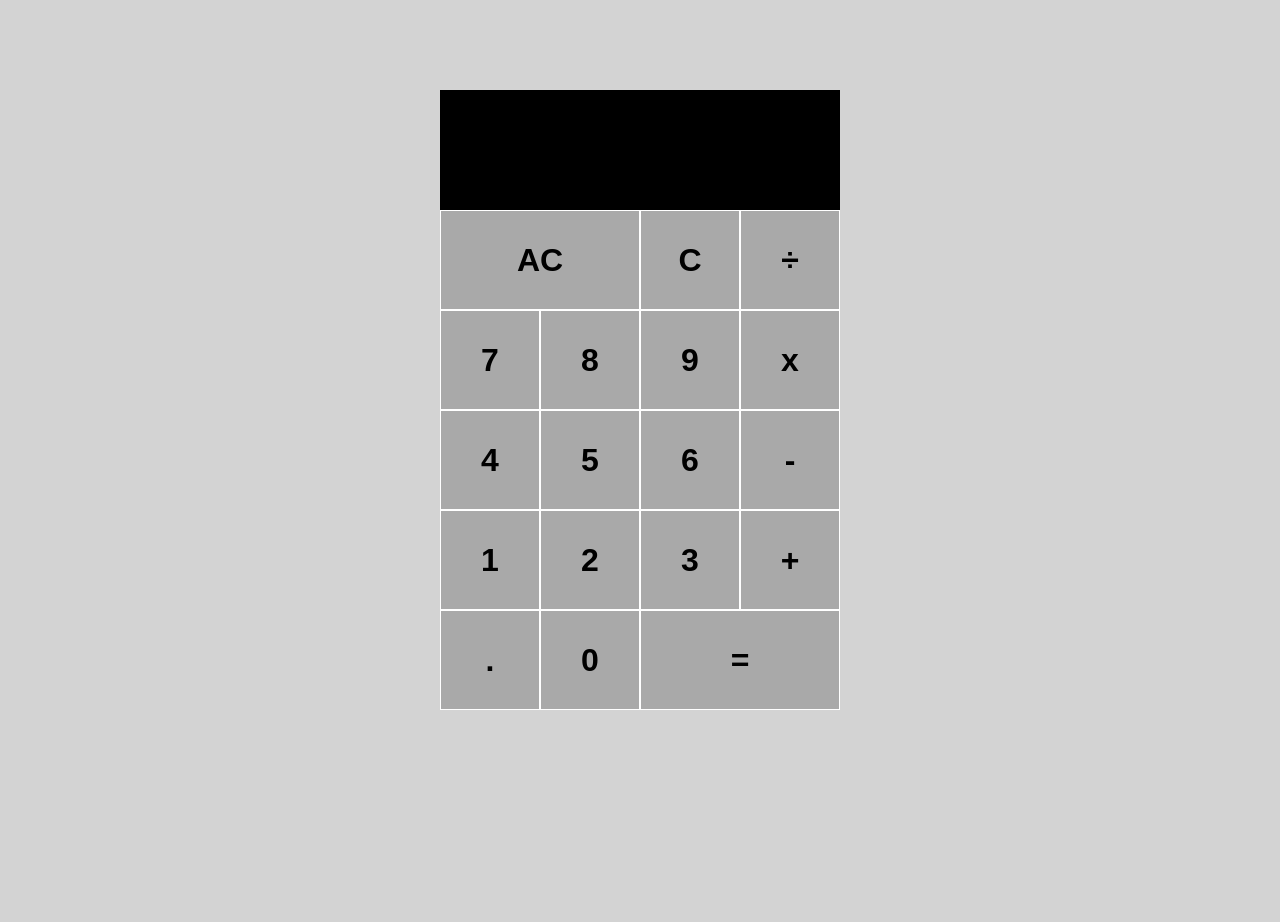
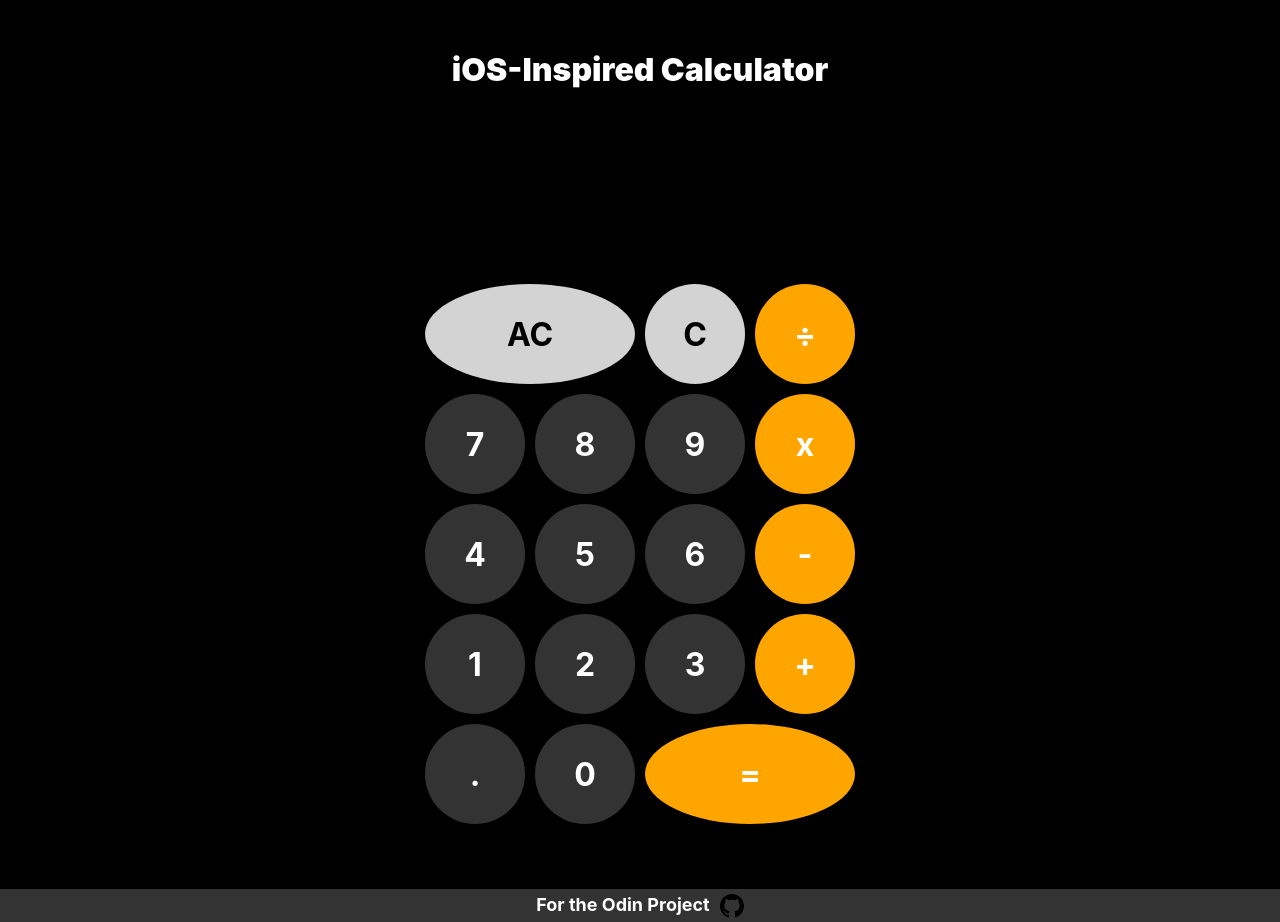
Before and after one commit to pmcmahan1/Calculator, a plain HTML site: page index.html in a window 1280 px wide. Before the commit the page ends 800 px from the top, so only its background shows below. Drawn offline with Linux system fonts and the light colour scheme; a web font is replaced by a local one.

Commit message:
Css stylizing

```diff
--- a/index.html
+++ b/index.html
@@ -6,35 +6,43 @@
     <meta name="viewport" content="width=device-width, initial-scale=1.0">
     <title>Calculator</title>
     <link href="styles.css" rel="stylesheet">
-    <link href="https://fonts.cdnfonts.com/css/scientific-calculator-lcd" rel="stylesheet">
 </head>
 <body>
+    <div class="header">iOS-Inspired Calculator</div>
+
     <div class="container-grid">
+
         <div class="result">
             <div data-previous-operand class="results-one"></div>
             <div data-current-operand class="results-two"></div>
         </div>
-        <button data-clear class="span-two">AC</button>
-        <button data-delete>C</button>
-        <button data-operate>÷</button>
-        <button data-number>7</button>
-        <button data-number>8</button>
-        <button data-number>9</button>
-        <button data-operate>x</button>
-        <button data-number>4</button>
-        <button data-number>5</button>
-        <button data-number>6</button>
-        <button data-operate>-</button>
-        <button data-number>1</button>
-        <button data-number>2</button>
-        <button data-number>3</button>
-        <button data-operate>+</button>
-        <button data-number>.</button>
-        <button data-number>0</button>
-        <button data-equals class="span-two">=</button>
+        <button data-clear class="span-two erase">AC</button>
+        <button data-delete class="erase">C</button>
+        <button data-operate class="operand">÷</button>
+        <button data-number class="number">7</button>
+        <button data-number class="number">8</button>
+        <button data-number class="number">9</button>
+        <button data-operate class="operand">x</button>
+        <button data-number class="number">4</button>
+        <button data-number class="number">5</button>
+        <button data-number class="number">6</button>
+        <button data-operate class="operand">-</button>
+        <button data-number class="number">1</button>
+        <button data-number class="number">2</button>
+        <button data-number class="number">3</button>
+        <button data-operate class="operand">+</button>
+        <button data-number class="number">.</button>
+        <button data-number class="number">0</button>
+        <button data-equals class="span-two operand">=</button>
+
     </div>
 
 
+    <div class="footer">For the Odin Project
+        <a href="https://github.com/pmcmahan1">
+            <img src= "github.svg">
+          </a>
+    </div>
 
 
 
--- a/styles.css
+++ b/styles.css
@@ -1,6 +1,6 @@
 *, *::before, *::after {
     box-sizing: border-box;
-    font-family: 'Scientific Calculator LCD', sans-serif;
+    font-family: -apple-system, BlinkMacSystemFont, sans-serif;
     font-weight: bold;
 }
 
@@ -10,8 +10,35 @@ body {
     background-color: lightgray;
 }
 
+a {
+    padding-left: 10px;
+}
+.header {
+    display: flex;
+    justify-content: center;
+    align-content: center;
+    background-color: black;
+    color: white;
+    padding-top: 50px;
+    font-size: 32px;
+    font-weight: bolder;
+}
+
+.footer {
+    display: flex;
+    justify-content: center;
+    align-content: center;
+    background: #333333;
+    color: white;
+    font-size: 18px;
+    font-weight: bold;
+    padding-top: 5px;
+}
+
 .container-grid {
     display: grid;
+    grid-gap: 10px;
+    background-color: black;
     justify-content: center;
     align-content: center;
     min-height: 100vh;
@@ -20,15 +47,30 @@ body {
 }
 
 .container-grid > button {
+    border: 1px;
+    border-radius: 50%;
     cursor: pointer;
     font-size: 2rem;
-    border: 1px solid white;
     outline: none;
-    background-color: darkgray;
+}
+
+.operand {
+    background-color: orange;
+    color: white;
+}
+
+.number {
+    background-color: #333333;
+    color: white;
+}
+
+.erase {
+    background-color: lightgray;
+    color: black;
 }
 
 .container-grid > button:hover {
-    background-color: white;
+    filter: brightness(150%);
 }
 
 .span-two {
@@ -42,7 +84,6 @@ body {
     flex-direction: column;
     align-items: flex-end;
     justify-content: space-around;
-    padding: 10px;
     word-wrap: break-word;
     word-break: break-all;
 }
```
Also changed, not shown: github.svg (added).
